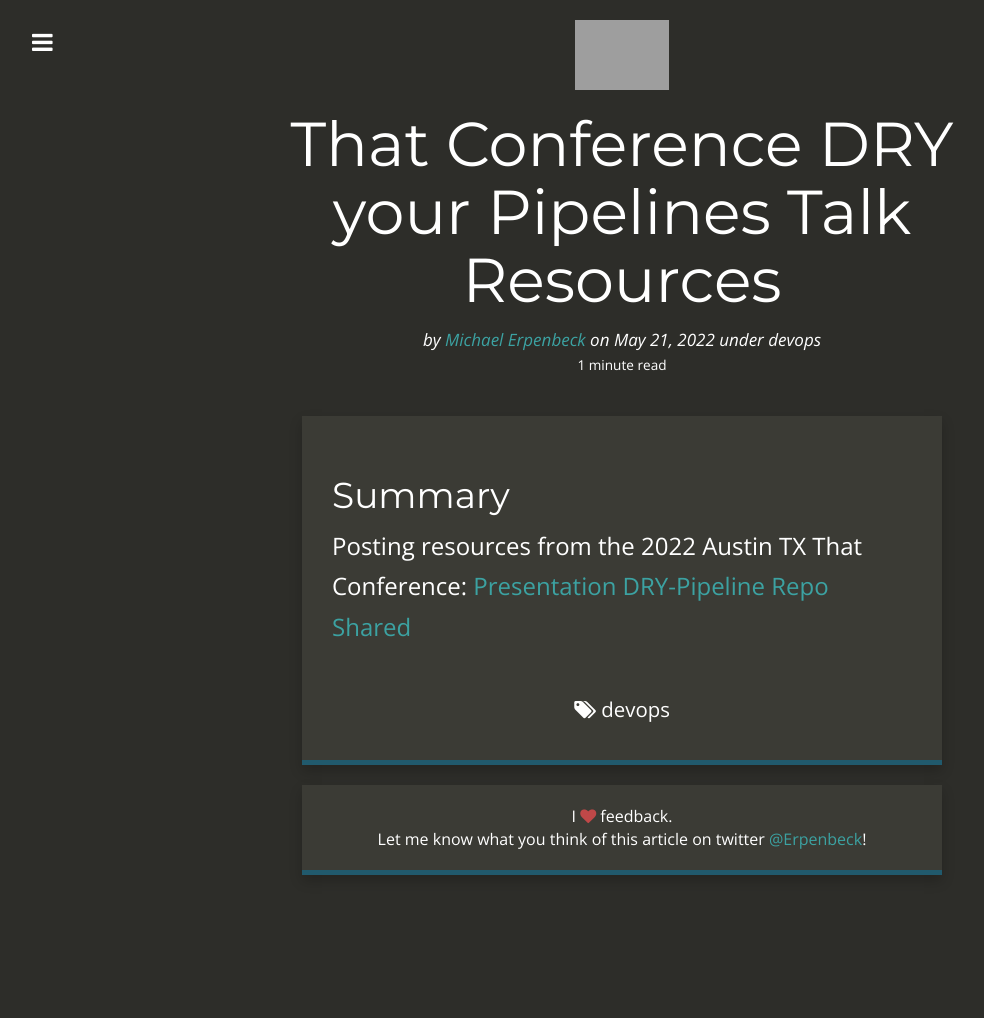
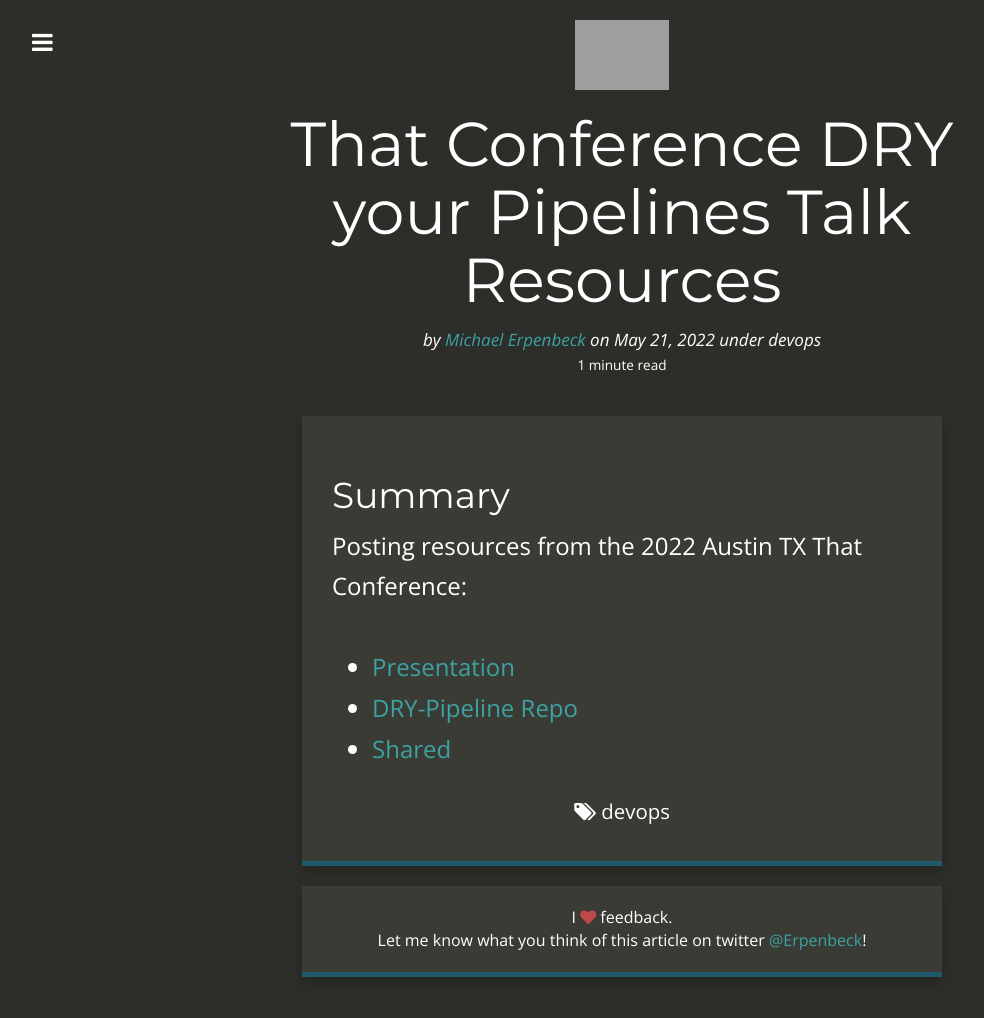
Before and after one commit to GitMje/gitmje.github.io, a Jekyll site: the page built from _posts/2022-05-21-that-dry.md, in a window 1280 px wide. Shown: the whole page, without its empty margins (18-1002 px from the left). Built offline with Jekyll 4.4.1, drawn with Linux system fonts in a browser that asks for light colours; nearby versions of some CDN libraries; before the commit the page ends 916 px from its top, so only the background shows below that; grey boxes are pictures that could not be loaded.

Commit message:
Update That Conference resources

```diff
--- a/_posts/2022-05-21-that-dry.md
+++ b/_posts/2022-05-21-that-dry.md
@@ -13,6 +13,7 @@ tags:
 ## Summary
 
 Posting resources from the 2022 Austin TX That Conference:
-[Presentation](https://docs.google.com/presentation/d/1pjT3CDgYScUE0905BJ17hcWTrbEZdrOv1mbnNDZq3gc/edit?usp=sharing)
-[DRY-Pipeline Repo](https://dev.azure.com/erpenbeck0068/DRY-Pipelines)
-[Shared](https://dev.azure.com/erpenbeck0068/Shared)
+
+- [Presentation](https://docs.google.com/presentation/d/1pjT3CDgYScUE0905BJ17hcWTrbEZdrOv1mbnNDZq3gc/edit?usp=sharing)
+- [DRY-Pipeline Repo](https://dev.azure.com/erpenbeck0068/DRY-Pipelines)
+- [Shared](https://dev.azure.com/erpenbeck0068/Shared)
```
